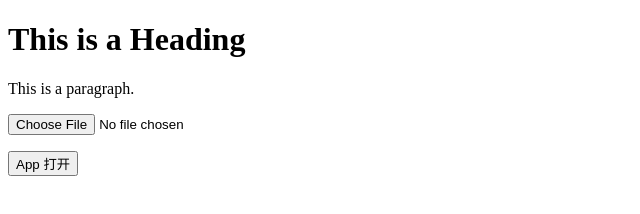
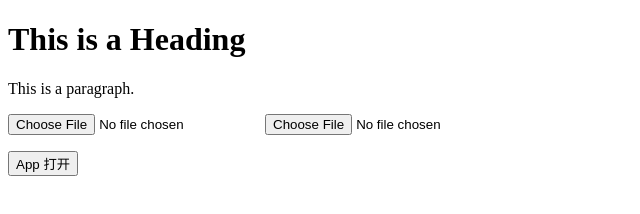
Before and after one commit to imkkdev/Pages, a plain HTML site: page index.html in a window 1280 px wide. Shown: the whole page, without its empty margins (0-640 px from the left). Drawn offline with Linux system fonts and the light colour scheme.

Commit message:
Update index.html

```diff
--- a/index.html
+++ b/index.html
@@ -8,7 +8,8 @@
 
 <h1>This is a Heading</h1>
 <p>This is a paragraph.</p>
-<input type="file" accept="image/*" capture="camera" value="上传照片">
+<input type="file" accept="image/*" capture="camera" value="拍照">
+<input type="file" accept="image/*" value="上传照片">
 
 <p> </p>
 <button type="button" onclick="openApp()">App 打开</button>
```
